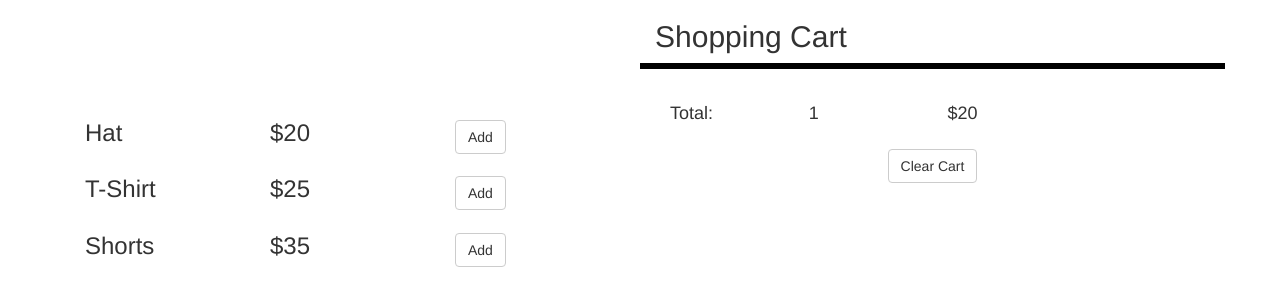
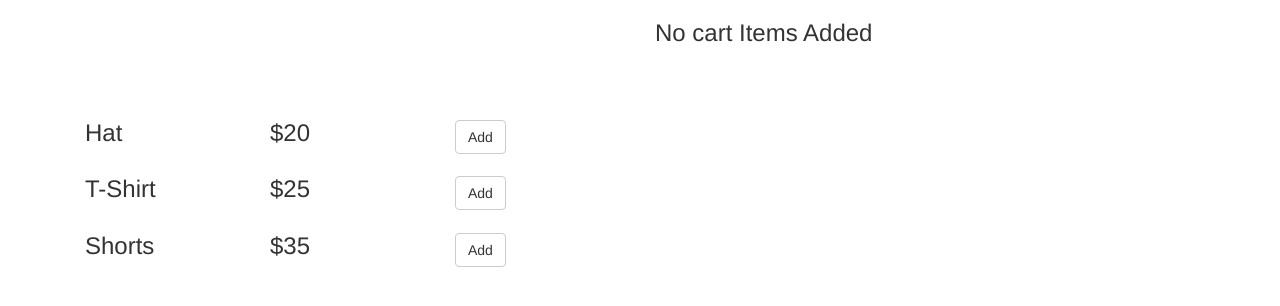
Before and after one commit to SharanGoharKhan/pwrsrg-project, an Angular app: page /shopping in a window 1280 px wide. Shown: the top 306 px of the page. Built offline with nearby package versions, Linux system fonts and the light colour scheme.

Commit message:
added clear item

```diff
--- a/src/app/shared/shopping.service.ts
+++ b/src/app/shared/shopping.service.ts
@@ -5,7 +5,7 @@ import { Subject } from 'rxjs/Subject';
 export class ShoppingService {
 
 constructor() { }
-    cartItemChange = new Subject<Shopping[]>();
+    cartItemChange = new Subject<Shopping[] | null>();
     private shopping: Shopping[] = [
         new Shopping('Hat', 20),
         new Shopping('T-Shirt', 25),
@@ -26,4 +26,8 @@ constructor() { }
         }
         return this.cartItems.slice();
     }
+    clearCart() {
+        this.cartItems = [];
+        this.cartItemChange.next(this.cartItems);
+    }
 }
--- a/src/app/shopping/shopping-cart/shopping-cart.component.html
+++ b/src/app/shopping/shopping-cart/shopping-cart.component.html
@@ -1,4 +1,5 @@
 <div class="row">
+  <div *ngIf="cartItems.length > 0">
     <div class="col-xs-12" >
       <h2>Shopping Cart</h2>
       <div class="row" style="border-bottom: 3px solid black;"></div>
@@ -31,8 +32,12 @@
       </div>
       <div class="row" style="text-align: center;">
         <div class="col-xs-12" style="margin-top: 15px">
-        <button class="btn btn-default">Clear Cart</button>
+          <button class="btn btn-default" (click)="clearCart()">Clear Cart</button>
         </div>
       </div>
     </div>
   </div>
+  <div *ngIf="cartItems.length == 0" class="col-xs-12">
+    <h3>No cart Items Added</h3>
+  </div>
+</div>
--- a/src/app/shopping/shopping-cart/shopping-cart.component.ts
+++ b/src/app/shopping/shopping-cart/shopping-cart.component.ts
@@ -27,5 +27,8 @@ export class ShoppingCartComponent implements OnInit, OnDestroy {
   ngOnDestroy() {
     this.subscription.unsubscribe();
   }
+  clearCart() {
+    this.shoppingService.clearCart();
+  }
 
 }
```
Lines whose indentation alone changed are shown as unchanged.
